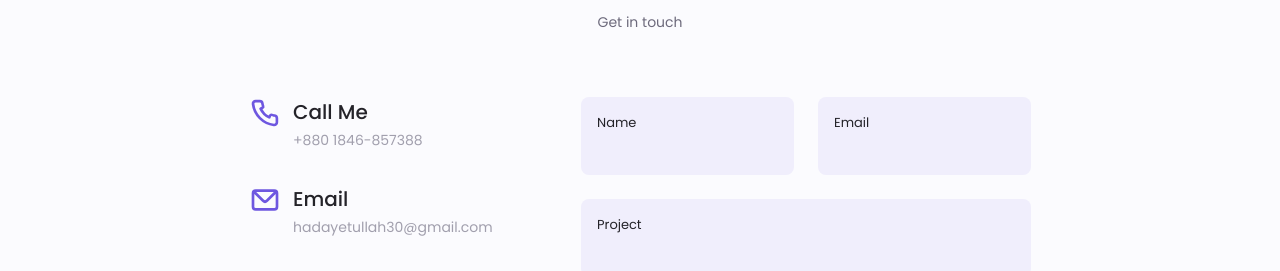
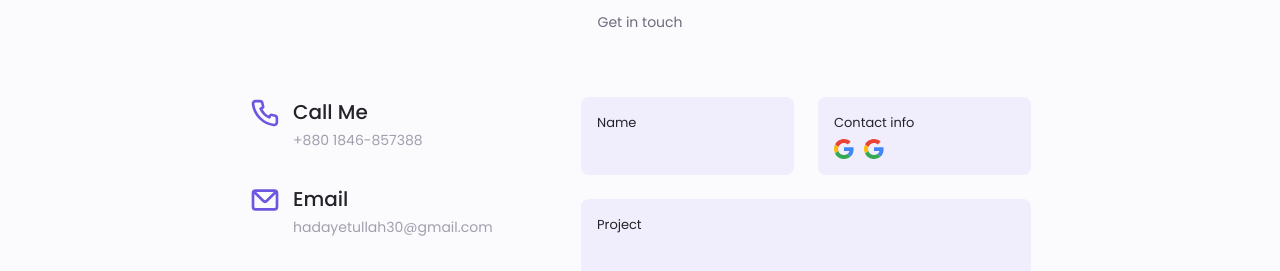
Before and after one commit to Hadayetullah/portfolio, a React (Vite) app: page / in a window 1280 px wide. Shown: the part 4908-5179 px from the top of the page. Built offline with nearby package versions, Linux system fonts and the light colour scheme; no server answers.

Commit message:
Create basic design for the google authentication

```diff
--- a/package.json
+++ b/package.json
@@ -10,6 +10,7 @@
     "preview": "vite preview"
   },
   "dependencies": {
+    "@react-oauth/google": "^0.12.2",
     "localforage": "^1.10.0",
     "match-sorter": "^8.0.1",
     "react": "^19.1.0",
--- a/src/conponents/body/contactme/Contactme.jsx
+++ b/src/conponents/body/contactme/Contactme.jsx
@@ -1,6 +1,13 @@
 import { Link } from 'react-router-dom';
 
+import { useGoogleLogin } from '@react-oauth/google';
+
 const Contactme = ({contactAnimation}) => {
+
+    const googleLogin = useGoogleLogin({
+  onSuccess: tokenResponse => console.log(tokenResponse),
+});
+
   return (
     <div>
         <section className="contact section" id="contactme">
@@ -47,8 +54,18 @@
                     </div>
 
                     <div className="contact__content">
-                        <label htmlFor="" className="contact__label">Email</label>
-                        <input type="email" className="contact__input" />
+                        <label htmlFor="" className="contact__label">Contact info</label>
+                        {/* <label htmlFor="" className="contact__label">Email</label> */}
+                        {/* <input type="email" className="contact__input" /> */}
+                        <div style={{display: "flex", flexDirection: "row", columnGap: "10px", paddingTop: "5px",}}>
+                            <button onClick={() => googleLogin()} style={{width: "20px", height: "20px", border: "none", background: "none", cursor: "pointer"}}>
+                                <svg xmlns="http://www.w3.org/2000/svg" viewBox="0 0 48 48"><g><path fill="#EA4335" d="M24 9.5c3.54 0 6.71 1.22 9.21 3.6l6.85-6.85C35.9 2.38 30.47 0 24 0 14.62 0 6.51 5.38 2.56 13.22l7.98 6.19C12.43 13.72 17.74 9.5 24 9.5z"></path><path fill="#4285F4" d="M46.98 24.55c0-1.57-.15-3.09-.38-4.55H24v9.02h12.94c-.58 2.96-2.26 5.48-4.78 7.18l7.73 6c4.51-4.18 7.09-10.36 7.09-17.65z"></path><path fill="#FBBC05" d="M10.53 28.59c-.48-1.45-.76-2.99-.76-4.59s.27-3.14.76-4.59l-7.98-6.19C.92 16.46 0 20.12 0 24c0 3.88.92 7.54 2.56 10.78l7.97-6.19z"></path><path fill="#34A853" d="M24 48c6.48 0 11.93-2.13 15.89-5.81l-7.73-6c-2.15 1.45-4.92 2.3-8.16 2.3-6.26 0-11.57-4.22-13.47-9.91l-7.98 6.19C6.51 42.62 14.62 48 24 48z"></path><path fill="none" d="M0 0h48v48H0z"></path></g></svg>
+                            </button>
+
+                            <button onClick={() => googleLogin()} style={{width: "20px", height: "20px", border: "none", background: "none", cursor: "pointer"}}>
+                                <svg xmlns="http://www.w3.org/2000/svg" viewBox="0 0 48 48"><g><path fill="#EA4335" d="M24 9.5c3.54 0 6.71 1.22 9.21 3.6l6.85-6.85C35.9 2.38 30.47 0 24 0 14.62 0 6.51 5.38 2.56 13.22l7.98 6.19C12.43 13.72 17.74 9.5 24 9.5z"></path><path fill="#4285F4" d="M46.98 24.55c0-1.57-.15-3.09-.38-4.55H24v9.02h12.94c-.58 2.96-2.26 5.48-4.78 7.18l7.73 6c4.51-4.18 7.09-10.36 7.09-17.65z"></path><path fill="#FBBC05" d="M10.53 28.59c-.48-1.45-.76-2.99-.76-4.59s.27-3.14.76-4.59l-7.98-6.19C.92 16.46 0 20.12 0 24c0 3.88.92 7.54 2.56 10.78l7.97-6.19z"></path><path fill="#34A853" d="M24 48c6.48 0 11.93-2.13 15.89-5.81l-7.73-6c-2.15 1.45-4.92 2.3-8.16 2.3-6.26 0-11.57-4.22-13.47-9.91l-7.98 6.19C6.51 42.62 14.62 48 24 48z"></path><path fill="none" d="M0 0h48v48H0z"></path></g></svg>
+                            </button>
+                        </div>
                     </div>
                     </div>
 
--- a/src/main.jsx
+++ b/src/main.jsx
@@ -3,12 +3,16 @@
 import App from './App.jsx'
 import './index.css'
 
+import { GoogleOAuthProvider } from '@react-oauth/google';
+
 import { BrowserRouter } from 'react-router-dom'
 
 ReactDOM.createRoot(document.getElementById('root')).render(
   <React.StrictMode>
-    <BrowserRouter>
-      <App />
-    </BrowserRouter>
+      <GoogleOAuthProvider clientId={import.meta.env.VITE_GOOGLE_CLIENT_ID}>
+        <BrowserRouter>
+            <App />
+        </BrowserRouter>
+      </GoogleOAuthProvider>
   </React.StrictMode>,
 )
```
Also changed, not shown: 1 other file (tests, documents, lock files or other folders).
